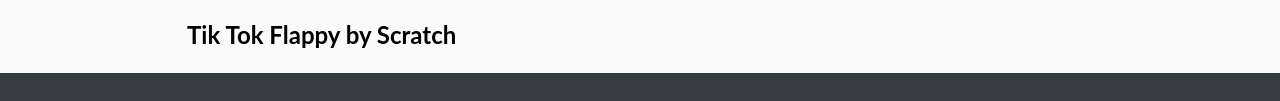
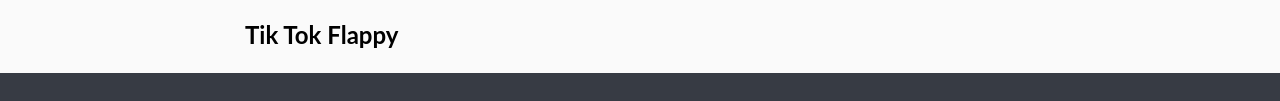
Before and after one commit to mindxDoc/AA, a plain HTML site: page index.html in a window 1280 px wide. Shown: the part 752-853 px from the top of the page. Drawn offline with Linux system fonts and the light colour scheme.

Commit message:
App Advanced done sample project

```diff
--- a/index.html
+++ b/index.html
@@ -316,7 +316,7 @@
                     <h3>Tik Tok Flappy</h3>
                     <figcaption><a href="https://mindxdoc.github.io/AA/TitkokFlappy" target="_blank">Xem</a></figcaption>
                 </figure>
-                <h2 class="lesson">Tik Tok Flappy by Scratch</h2>
+                <h2 class="lesson">Tik Tok Flappy</h2>
             </li>
         </ul>
     </div>
```
